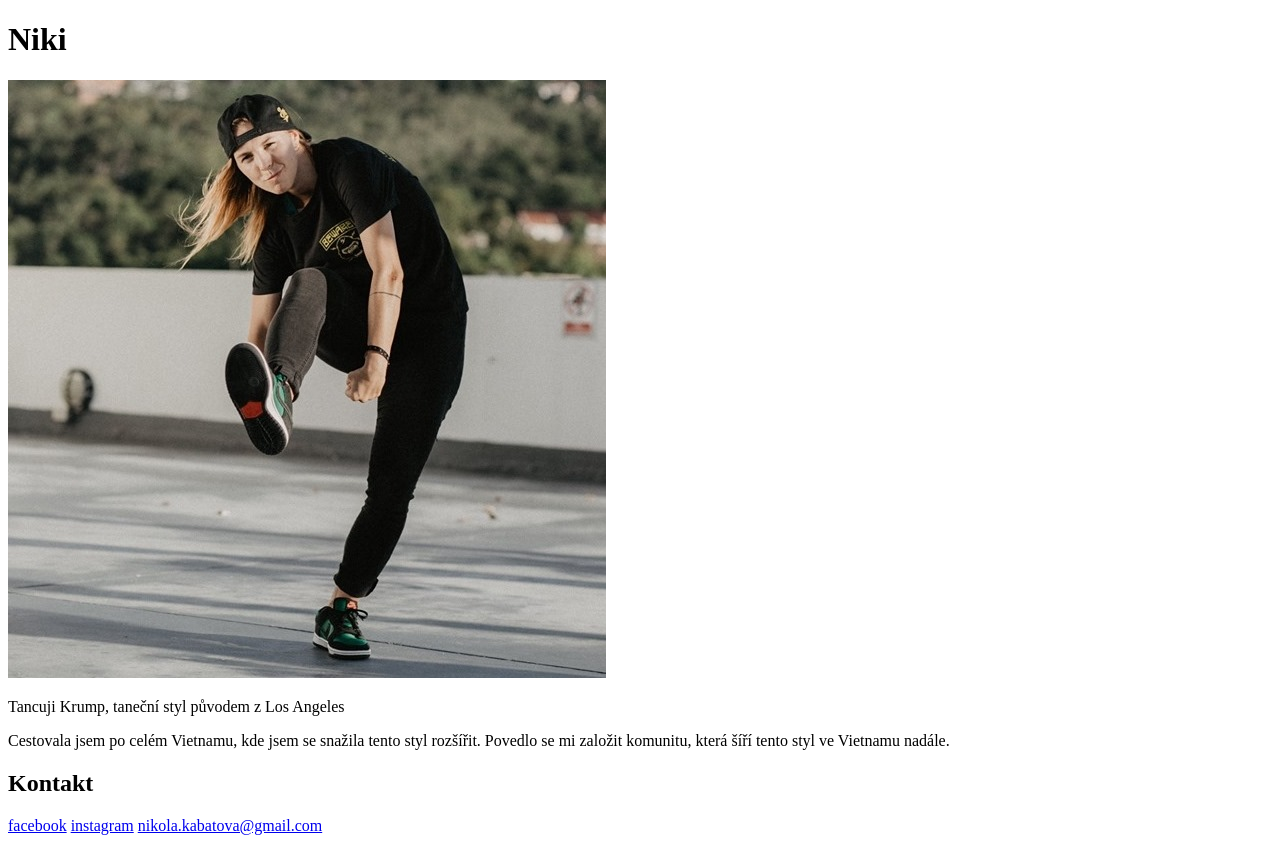
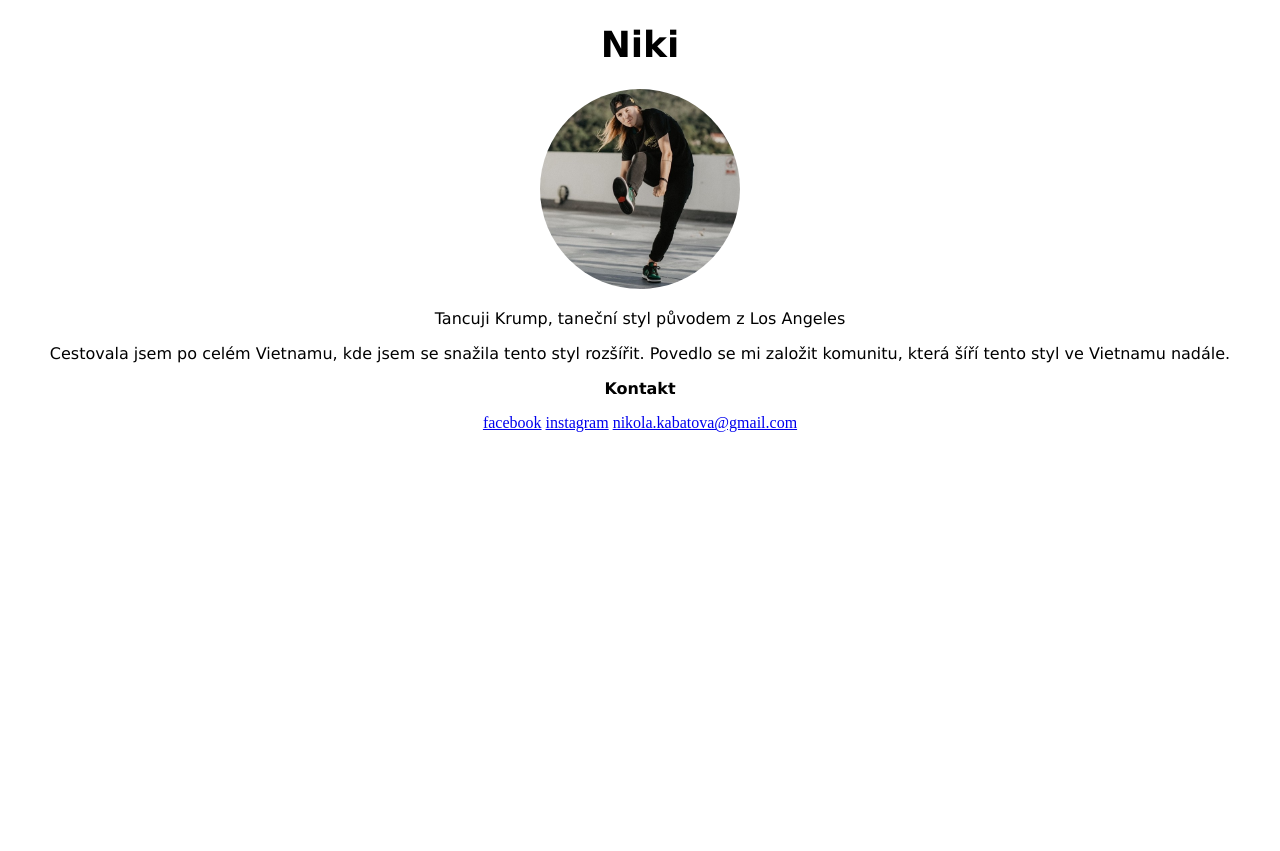
Before and after one commit to NikiThunderclaw/vizitka, a plain HTML site: page index.html in a window 1280 px wide. After the commit the page ends 800 px from the top, so only its background shows below. Drawn offline with Linux system fonts and the light colour scheme.

Commit message:
stylovani stránky

```diff
--- a/index.html
+++ b/index.html
@@ -9,11 +9,14 @@
 </head>
 <body>
     <h1>Niki</h1>
-<img src="profilovka.jpg" alt="Profilovka Niki Kabátové">
+<img class="profilovka" src="profilovka.jpg" alt="Profilovka Niki Kabátové">
+<section class="text">
 
-<p>Tancuji Krump, taneční styl původem z Los Angeles</p>
+    <p>Tancuji Krump, taneční styl původem z Los Angeles</p>
 
-<p>Cestovala jsem po celém Vietnamu, kde jsem se snažila tento styl rozšířit. Povedlo se mi založit komunitu, která šíří tento styl ve Vietnamu nadále.</p>
+    <p>Cestovala jsem po celém Vietnamu, kde jsem se snažila tento styl rozšířit. Povedlo se mi založit komunitu, která šíří tento styl ve Vietnamu nadále.</p>
+
+</section>
 
 <h2>Kontakt</h2>
     <p> <a href="https://www.facebook.com/LilNikiKabatova/">facebook</a>
--- a/style.css
+++ b/style.css
@@ -1,3 +1,26 @@
+body {
+    text-align: center;
+}
+
 h1 {
+    font-family: Verdana, Geneva, Tahoma, sans-serif;
+    color: black;
+    text-align: center;
+    font-size: 36px;
+}
+
+.profilovka {
     border-radius: 50%;
+    width: 200px;
+
 }
+.text {
+    font-family: Verdana, Geneva, Tahoma, sans-serif;
+    text-align: center;
+}
+
+h2 {
+    font-family: Verdana, Geneva, Tahoma, sans-serif;
+    text-align: center;
+    font-size: 16px;
+}
```
